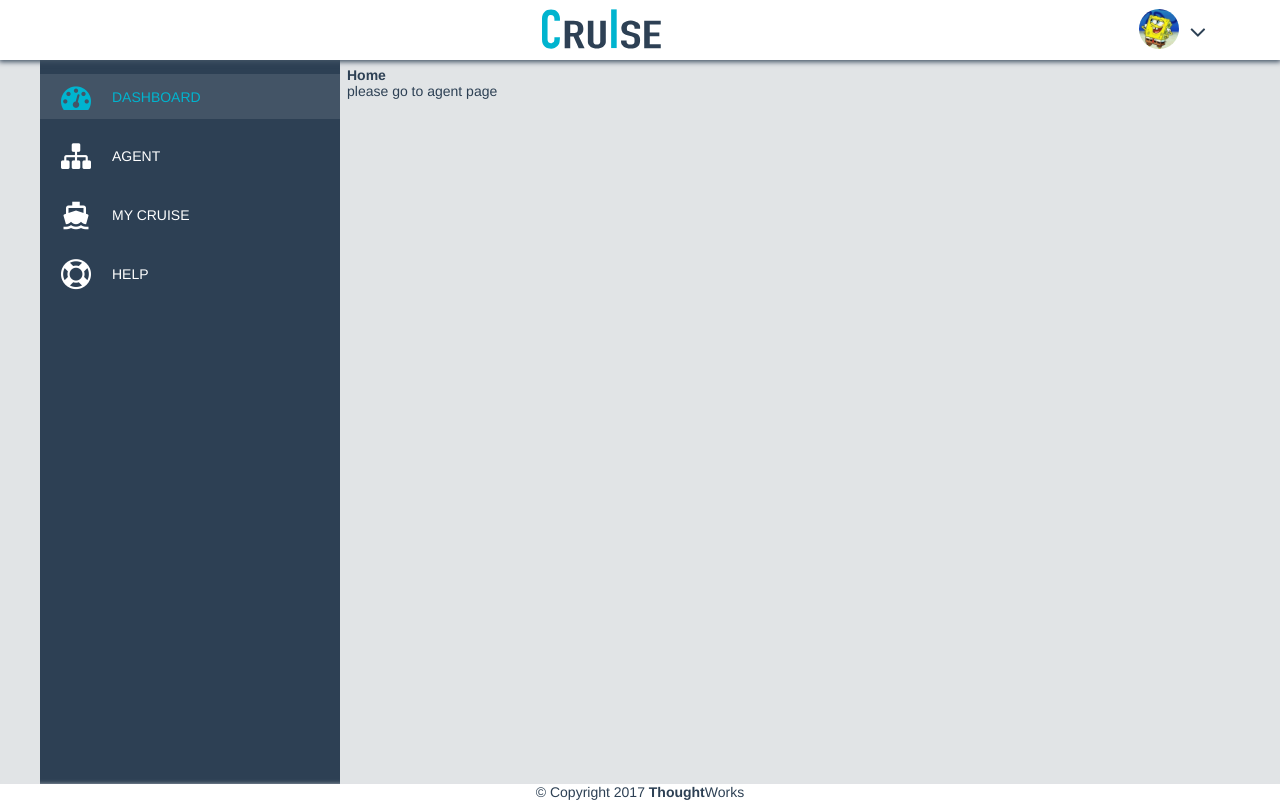
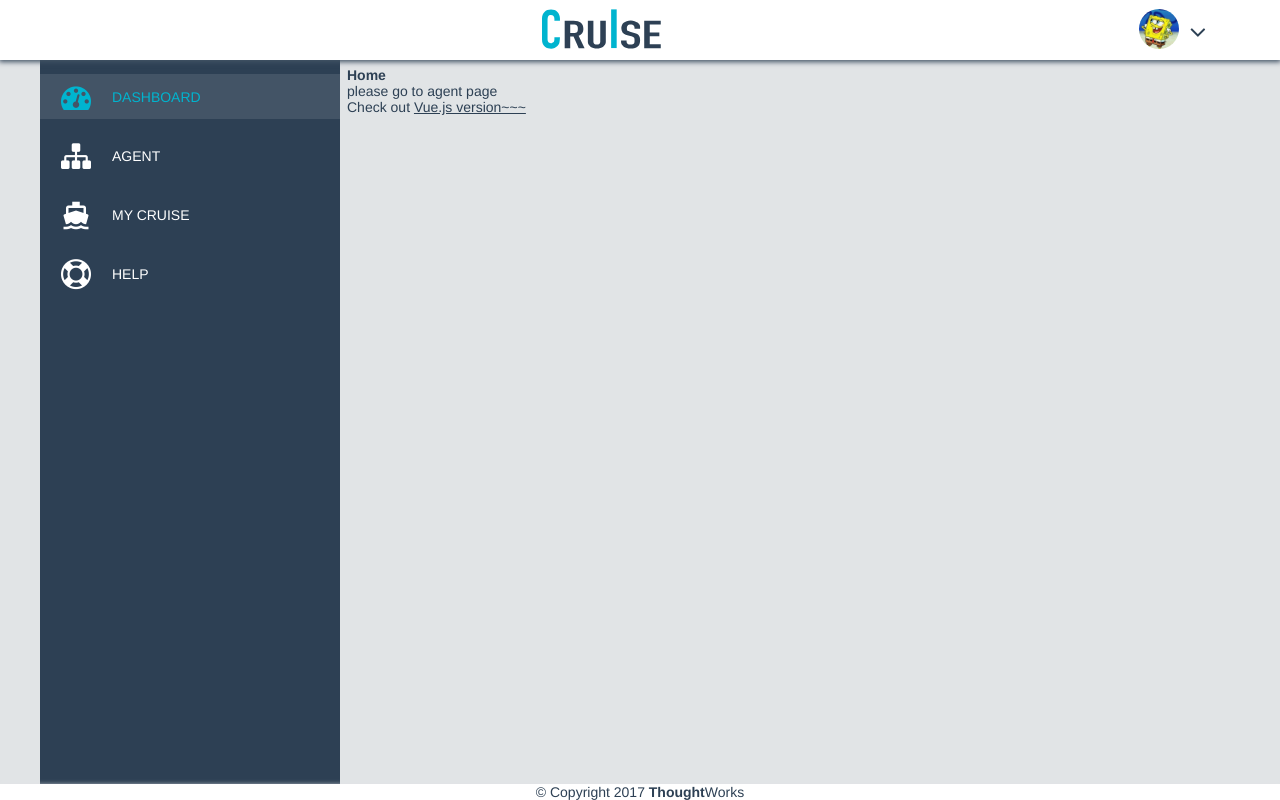
Before and after one commit to ZihaoGuan/panel_demo_react, a React (Create React App) app: page / in a window 1280 px wide. Built offline with nearby package versions, Linux system fonts and the light colour scheme.

Commit message:
add link to my vue project

```diff
--- a/src/pages/home/Home.tsx
+++ b/src/pages/home/Home.tsx
@@ -5,6 +5,9 @@ function Home() {
     <article>
       <h1>Home</h1>
       <p>please go to agent page</p>
+      <p>
+        Check out <a href="http://www.nekosaysmeow.cyou/agent">Vue.js version~~~</a>
+      </p>
     </article>
   );
 }
```
